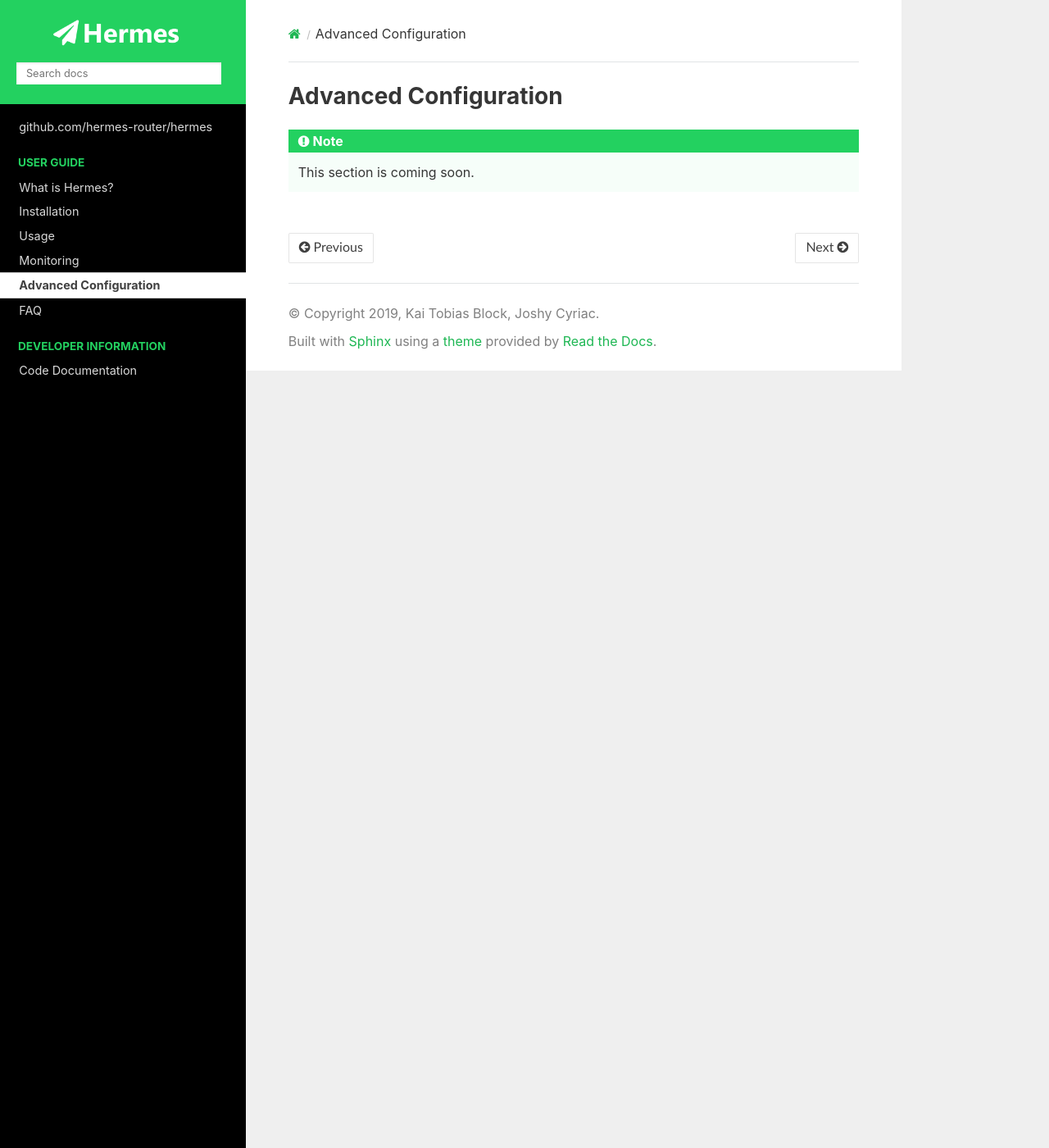
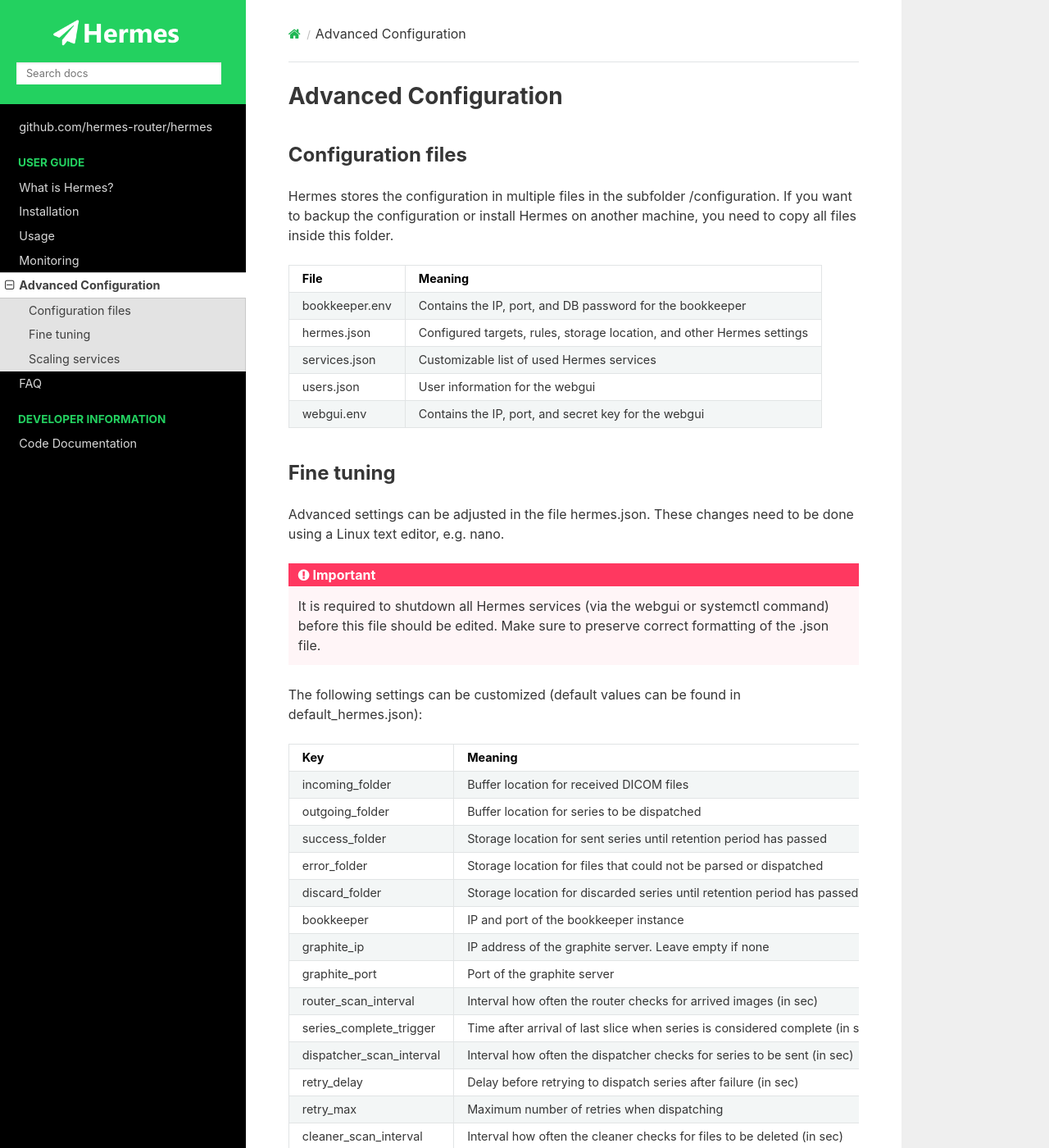
Before and after one commit to mercure-imaging/mercure, a Sphinx documentation site: the page built from docs/advanced.rst, in a window 1280 px wide and 1400 px high. Shown: the whole window at 82% size. Built offline with Sphinx 7.4.7 and the Read the Docs theme 2.0.0, drawn with Linux system fonts in a browser that asks for light colours; some of the changed text lies outside the part shown.

Commit message:
Continued docs. Changed defaults.

```diff
--- a/docs/advanced.rst
+++ b/docs/advanced.rst
@@ -1,4 +1,55 @@
 Advanced Configuration
 ======================
 
+Configuration files
+-------------------
+
+Hermes stores the configuration in multiple files in the subfolder /configuration. If you want to backup the configuration or install Hermes on another machine, you need to copy all files inside this folder.
+
+============== ================
+File           Meaning
+============== ================
+bookkeeper.env Contains the IP, port, and DB password for the bookkeeper
+hermes.json    Configured targets, rules, storage location, and other Hermes settings
+services.json  Customizable list of used Hermes services
+users.json     User information for the webgui
+webgui.env     Contains the IP, port, and secret key for the webgui
+============== ================
+
+
+Fine tuning
+-----------
+
+Advanced settings can be adjusted in the file hermes.json. These changes need to be done using a Linux text editor, e.g. nano.
+
+.. important:: It is required to shutdown all Hermes services (via the webgui or systemctl command) before this file should be edited. Make sure to preserve correct formatting of the .json file.
+
+The following settings can be customized (default values can be found in default_hermes.json):
+
+======================== ===========================================================================
+Key                      Meaning
+======================== ===========================================================================
+incoming_folder          Buffer location for received DICOM files
+outgoing_folder          Buffer location for series to be dispatched
+success_folder           Storage location for sent series until retention period has passed
+error_folder             Storage location for files that could not be parsed or dispatched
+discard_folder           Storage location for discarded series until retention period has passed
+bookkeeper               IP and port of the bookkeeper instance
+graphite_ip              IP address of the graphite server. Leave empty if none
+graphite_port            Port of the graphite server
+router_scan_interval     Interval how often the router checks for arrived images (in sec)
+series_complete_trigger  Time after arrival of last slice when series is considered complete (in sec)
+dispatcher_scan_interval Interval how often the dispatcher checks for series to be sent (in sec)
+retry_delay              Delay before retrying to dispatch series after failure (in sec)
+retry_max                Maximum number of retries when dispatching
+cleaner_scan_interval    Interval how often the cleaner checks for files to be deleted (in sec)
+retention                Duration how long files will be kept before deletion (in sec)
+targets                  Configured targets - should be edited via webgui
+rules                    Configured rules - should be edited via webgui
+======================== ===========================================================================
+
+
+Scaling services
+----------------
+
 .. note:: This section is coming soon.
```
Also changed, not shown: docs/faq.rst (+8 -0 lines), docs/monitoring.rst (+11 -3 lines), 2 other files.
